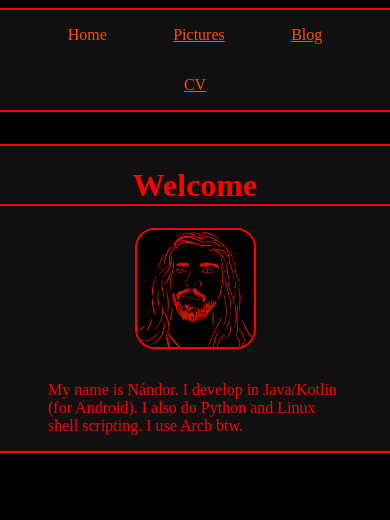
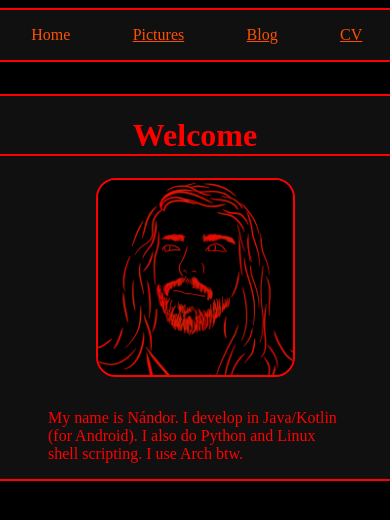
Before and after one commit to MNandor/mnandor.github.io, a plain HTML site: page index.html in a window 390 px wide. Drawn offline with Linux system fonts and the light colour scheme.

Commit message:
Responsive design

```diff
--- a/css/index.css
+++ b/css/index.css
@@ -31,6 +31,7 @@ body {
 
 #headerdiv {
 	margin-bottom: 32px;
+	display: flex;
 }
 
 img {
@@ -62,6 +63,7 @@ a:hover {
 	margin-left: 8%;
 
 }
+
 body {
 	background-color: #000000;
 }
--- a/index.html
+++ b/index.html
@@ -1,5 +1,6 @@
 <html>
 	<head>
+		<meta name="viewport" content="width=device-width, initial-scale=1.0">
 		<title>
 			Nándor - Home
 		</title>
@@ -18,6 +19,7 @@
 			@media only screen and (max-width: 800px){
 			img {
 				float: inherit;
+				max-width: 50%;
 			}
 		</style>
 	</head>
```
Also changed, not shown: blog/1.html (+1 -0 lines), blog/index.html (+1 -0 lines), cv/index.html (+1 -0 lines), pics/index.html (+1 -0 lines).
